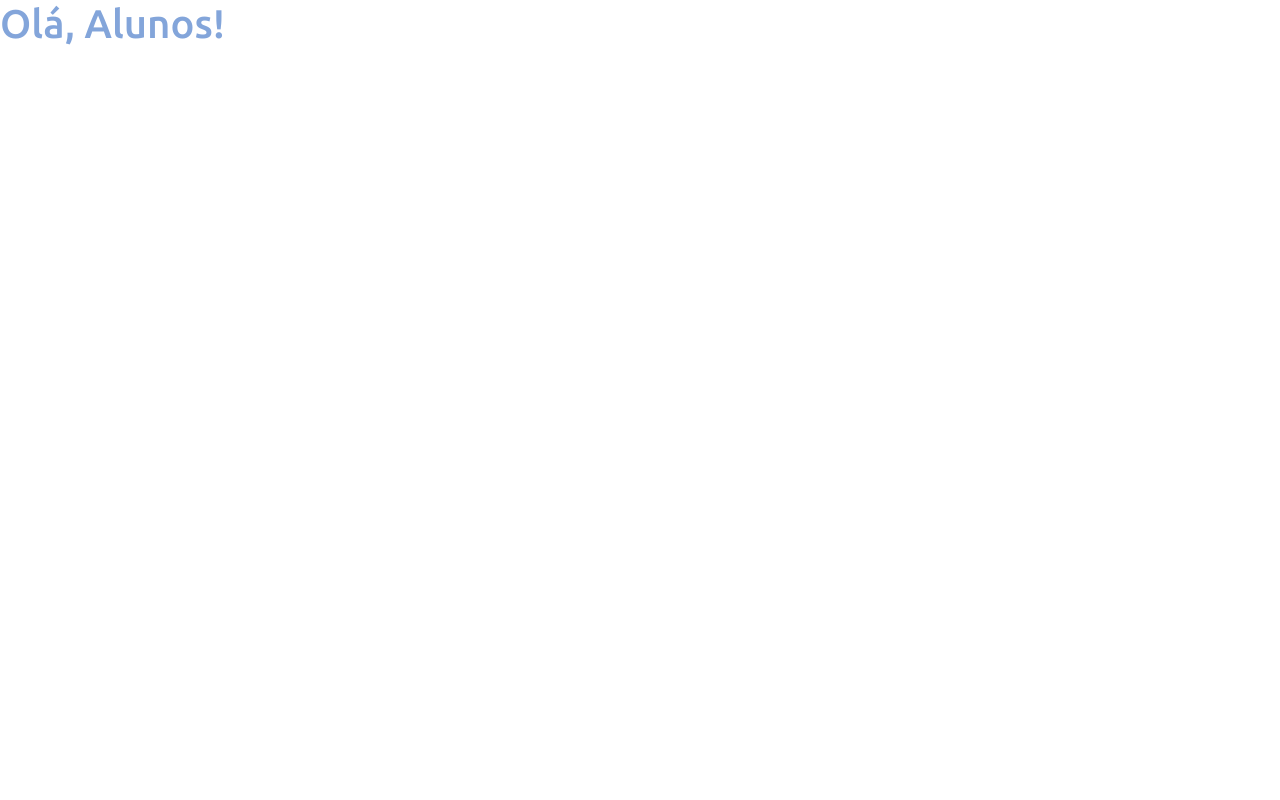
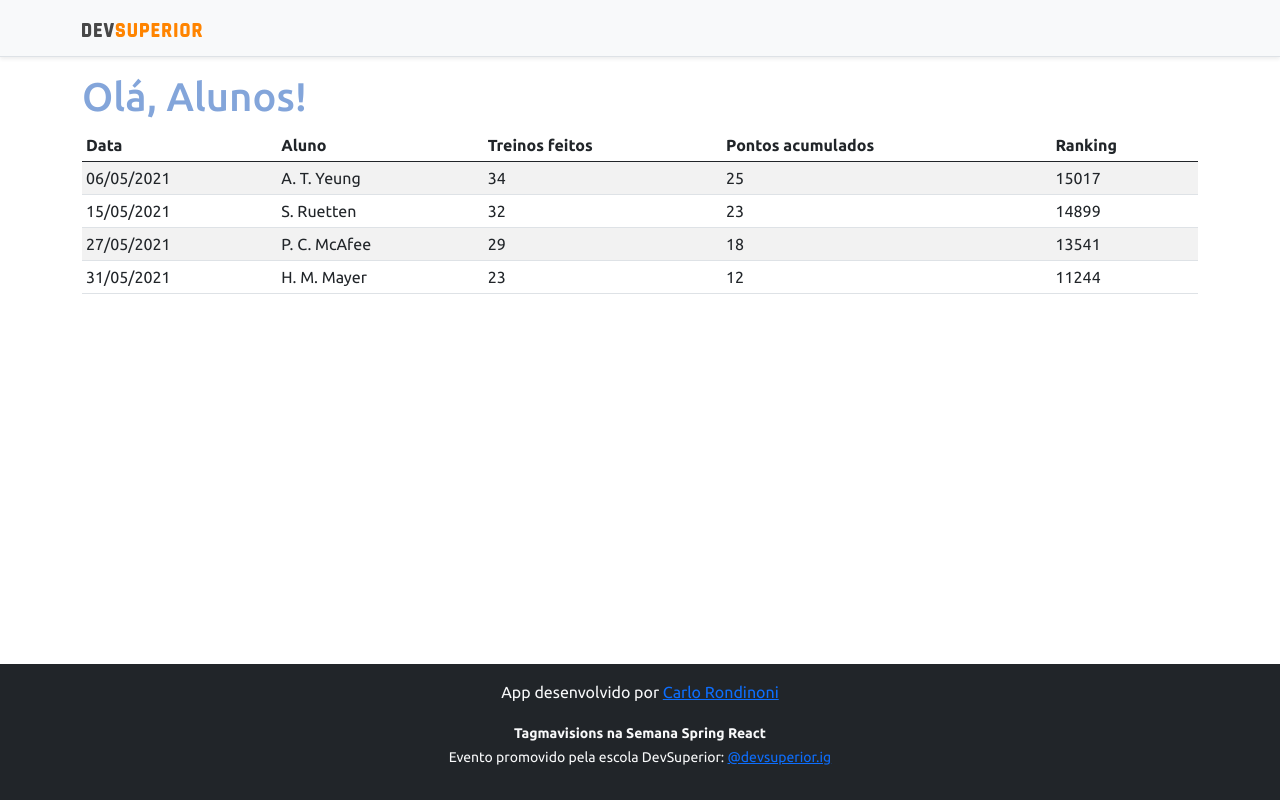
Before and after one commit to crondinoni/projeto_tagma01, a React (Create React App) app in the folder frontend/: page / in a window 1280 px wide. Built offline with nearby package versions, Linux system fonts and the light colour scheme.

Commit message:
Basic static components

```diff
--- a/frontend/src/App.tsx
+++ b/frontend/src/App.tsx
@@ -1,8 +1,17 @@
+import DataTable from "components/DataTable";
+import Footer from "components/Footer";
+import NavBar from "components/NavBar";
+
 function App() {
   return (
-    <div>
-      <h1 className="text-primary">Olá, Alunos!</h1>
-    </div>
+    <>
+      <NavBar />
+      <div className="container">
+        <h1 className="text-primary">Olá, Alunos!</h1>
+        <DataTable />
+      </div>
+      <Footer />
+    </>
   );
 }
 
--- /dev/null
+++ b/frontend/src/components/DataTable/index.tsx
@@ -0,0 +1,49 @@
+const DataTable = () => {
+    return (
+        <div className="table-responsive">
+            <table className="table table-striped table-sm">
+                <thead>
+                    <tr>
+                        <th>Data</th>
+                        <th>Aluno</th>
+                        <th>Treinos feitos</th>
+                        <th>Pontos acumulados</th>
+                        <th>Ranking</th>
+                    </tr>
+                </thead>
+                <tbody>
+                    <tr>
+                        <td>06/05/2021</td>
+                        <td>A. T. Yeung</td>
+                        <td>34</td>
+                        <td>25</td>
+                        <td>15017</td>
+                    </tr>
+                    <tr>
+                        <td>15/05/2021</td>
+                        <td>S. Ruetten</td>
+                        <td>32</td>
+                        <td>23</td>
+                        <td>14899</td>
+                    </tr>
+                    <tr>
+                        <td>27/05/2021</td>
+                        <td>P. C. McAfee</td>
+                        <td>29</td>
+                        <td>18</td>
+                        <td>13541</td>
+                    </tr>
+                    <tr>
+                        <td>31/05/2021</td>
+                        <td>H. M. Mayer</td>
+                        <td>23</td>
+                        <td>12</td>
+                        <td>11244</td>
+                    </tr>
+                </tbody>
+            </table>
+        </div>
+    );
+}
+
+export default DataTable;
--- /dev/null
+++ b/frontend/src/components/Footer/index.tsx
@@ -0,0 +1,13 @@
+const Footer = () => {
+    return (
+        <footer className="footer mt-auto py-3 bg-dark">
+            <div className="container">
+                <p className="text-light">App desenvolvido por <a href="https://github.com/crondinoni" target="_blank" rel="noreferrer">Carlo Rondinoni</a></p>
+                <p className="text-light"><small><strong>Tagmavisions na Semana Spring React</strong><br />
+      Evento promovido pela escola DevSuperior: <a href="https://instagram.com/devsuperior.ig" target="_blank" rel="noreferrer">@devsuperior.ig</a></small></p>
+            </div>
+        </footer>
+    );
+}
+
+export default Footer;
--- /dev/null
+++ b/frontend/src/components/NavBar/index.tsx
@@ -0,0 +1,15 @@
+import ImgDsDark from 'assets/img/ds-dark.svg'
+
+const NavBar = () => {
+    return (
+        <div className="d-flex flex-column flex-md-row align-items-center p-3 px-md-4 mb-3 bg-light border-bottom shadow-sm">
+            <div className="container">
+                <nav className="my-2 my-md-0 mr-md-3">
+                    <img src={ImgDsDark} alt="Tagmavisions feat. DevSuperior" width="120" />
+                </nav>
+            </div>
+        </div>
+    );
+}
+
+export default NavBar;
```
Also changed, not shown: frontend/src/assets/img/ds-dark.svg (added).
